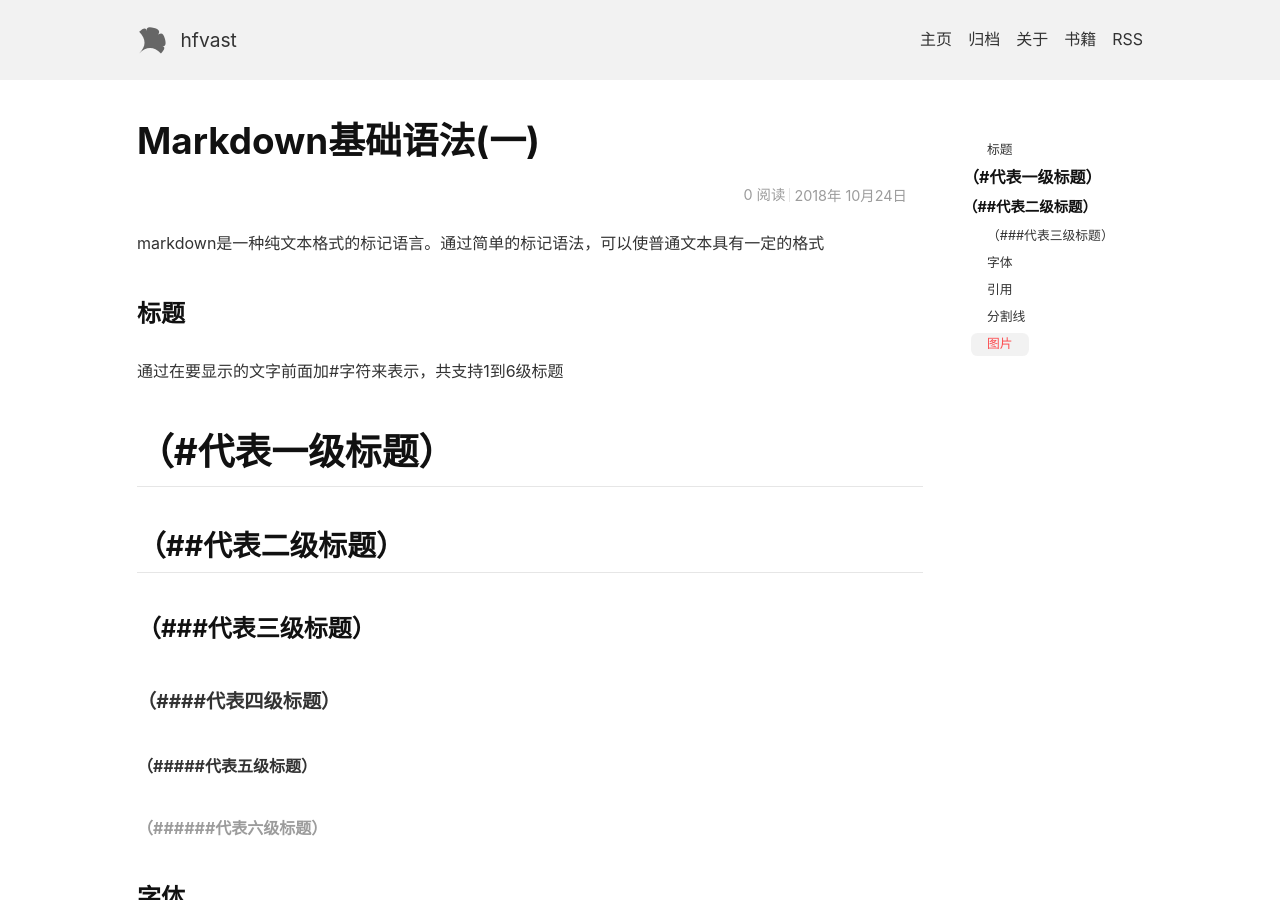
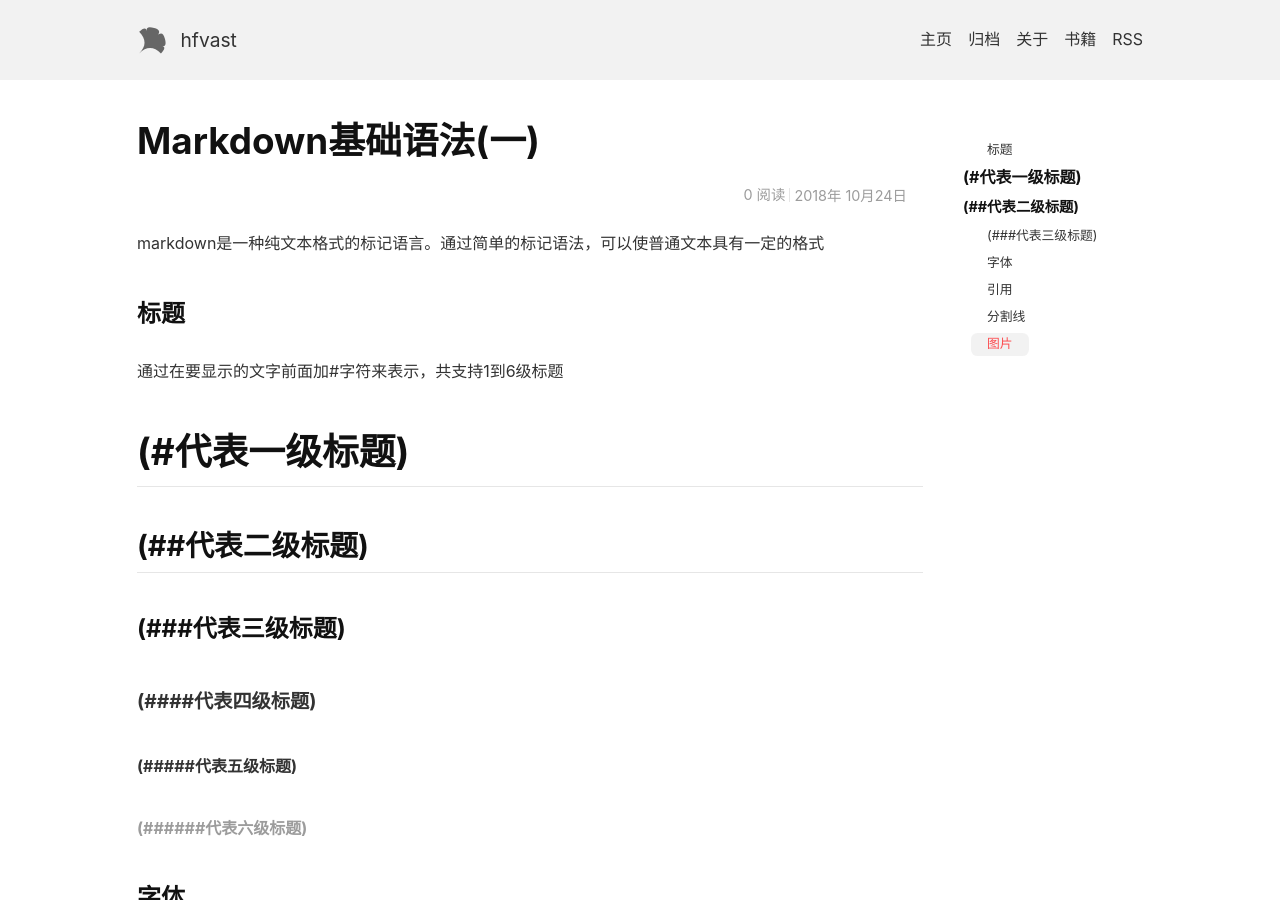
Before and after one commit to FireLee1413/hfvast.github.io, a Jekyll site: the page built from _posts/2018-10-24-MarkDown基础语法(一).md, in a window 1280 px wide and 900 px high. Built offline with Jekyll 4.4.1, drawn with Linux system fonts in a browser that asks for light colours; our own code applies the rules of GitHub Pages for plain Markdown files.

```diff
--- a/_posts/2018-10-24-MarkDown基础语法(一).md
+++ b/_posts/2018-10-24-MarkDown基础语法(一).md
@@ -6,12 +6,12 @@ markdown是一种纯文本格式的标记语言。通过简单的标记语法，
 通过在要显示的文字前面加#字符来表示，共支持1到6级标题
 
 
-# （#代表一级标题）
-## （##代表二级标题）
-### （###代表三级标题）
-#### （####代表四级标题）
-##### （#####代表五级标题）
-###### （######代表六级标题）
+# (#代表一级标题)
+## (##代表二级标题)
+### (###代表三级标题)
+#### (####代表四级标题)
+##### (#####代表五级标题)
+###### (######代表六级标题)
 
 ### 字体
 
```
